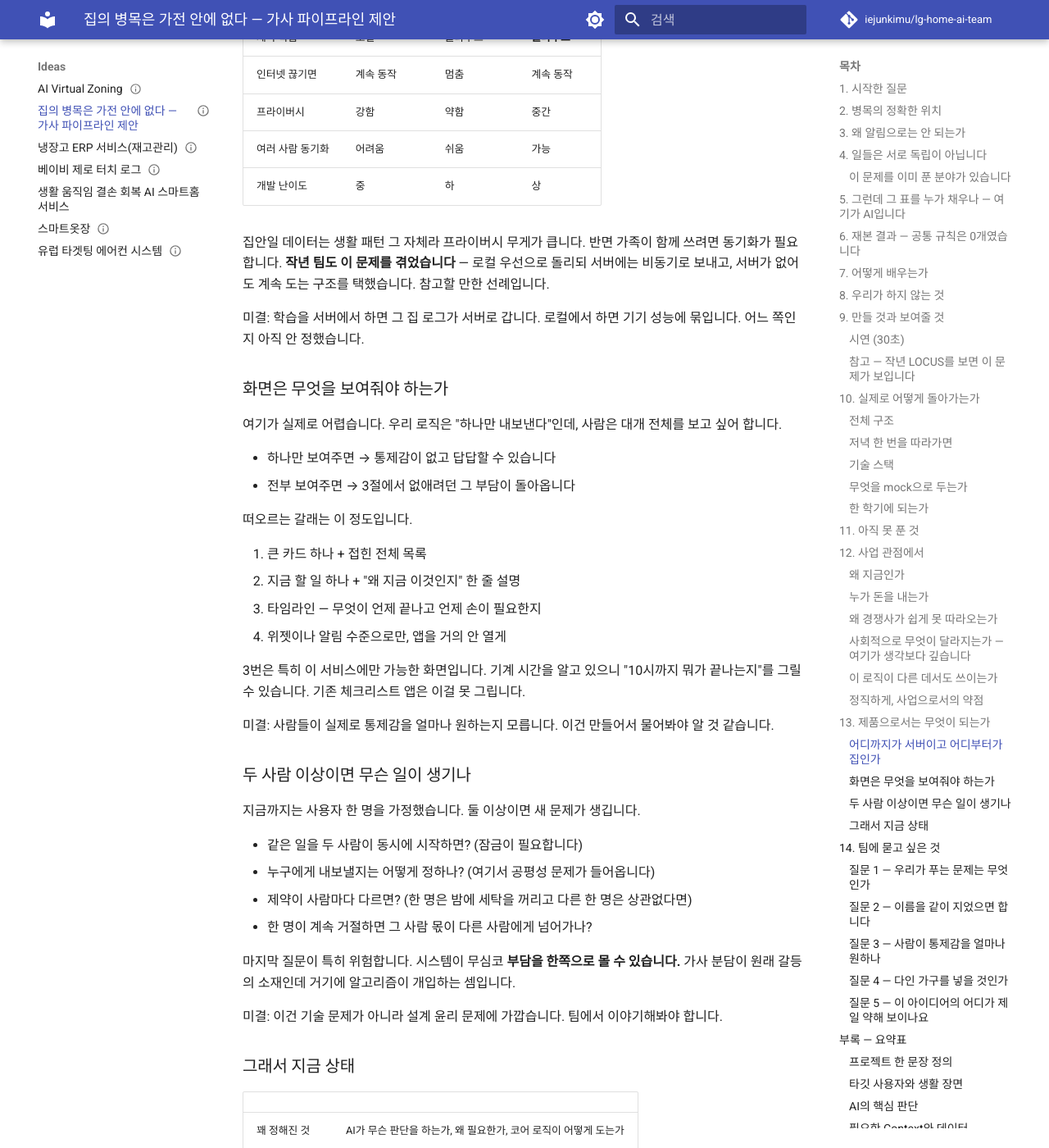
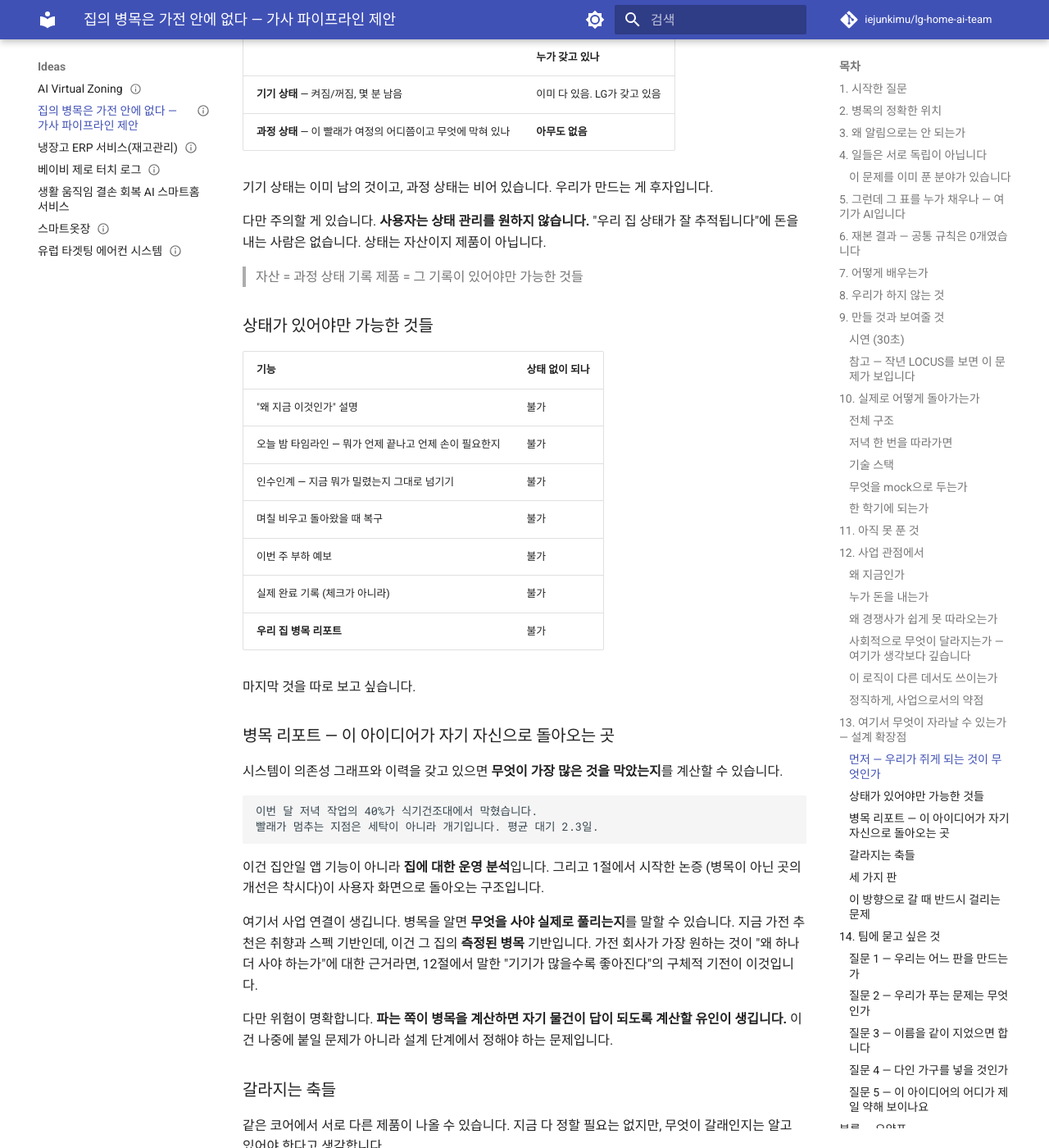
Before and after one commit to iejunkimu/lg-home-ai-team, an MkDocs documentation site: the page built from docs/ideas/가사-파이프라인-병목.md, in a window 1280 px wide and 1400 px high, scrolled down 13050 px. Shown: the whole window at 82% size. Built offline with MkDocs 1.6.1 and Material for MkDocs 9.7.7, drawn with Linux system fonts in a browser that asks for light colours; comment, search, counter and statistics services are not loaded; some of the changed text lies outside the part shown.

Commit message:
docs(ideas): 후반부를 설계 확장점으로 재구성, 방향 질문을 최상위로
앞부분(기본기)과 뒷부분(확장점)의 성격 차이를 문서 구조에 반영한다.

- 13절: 제품 갈래 나열 -> 확장점
  과정 상태를 자산으로 정의(기기 상태와 구분), 상태가 있어야만
  가능한 기능 목록, 병목 리포트, 6개 설계축, A/B/C 세 판
- 상태 정확도 문제를 방향 합의 이후 과제로 명시
- 14절 질문 1을 "어느 판인가"로 신설해 최상위 질문으로

````diff
--- a/docs/ideas/가사-파이프라인-병목.md
+++ b/docs/ideas/가사-파이프라인-병목.md
@@ -13,13 +13,18 @@
     아이디어 하나를 끝까지 밀어본 기록입니다. 완성안이 아니라 **논의 시작점**으로
     썼습니다.
 
-    - 1~7절: 문제 정의와 근거. 공개 데이터로 한 번 검증했습니다.
-    - 8~11절: 구현 범위. 꽤 좁혀졌습니다.
-    - 12~13절: 사업·사회·제품 관점. **여기는 갈래만 있고 정해진 게 적습니다.**
-    - 14절: 팀과 정하고 싶은 것들. 이름도 아직 없습니다.
+    **앞부분 — 기본기.** 1~11절은 문제 정의와 코어 로직입니다. 공개 데이터로 한 번
+    검증했고 꽤 좁혀졌습니다.
 
-    앞부분이 촘촘한 것은 확신이 커서가 아니라 그쪽부터 팠기 때문입니다. 뒷부분이
-    비어 있는 것이 이 문서의 결함이라기보다 **같이 채울 자리**라고 생각합니다.
+    **뒷부분 — 확장점.** 12~13절은 그 코어 위에 무엇이 자라날 수 있는가입니다.
+    사업·사회적 의미와 서비스 설계 축을 놓았는데, **여기는 갈래만 있고 정해진 것이
+    적습니다.**
+
+    앞이 촘촘한 것은 확신이 커서가 아니라 그쪽부터 팠기 때문입니다. 코어 로직은
+    Python 네 덩어리로 작고, 그것을 감싸는 서비스는 훨씬 다양해질 수 있습니다.
+    그 부분은 혼자 정할 것이 아니라고 생각해서 축과 갈래만 놓았습니다.
+
+    **14절 질문 1이 이 문서에서 가장 큰 질문입니다.**
 
 ## 1. 시작한 질문
 
@@ -517,84 +522,155 @@
 - 제조사에 붙는 모델은 그 회사의 API 정책에 종속됩니다.
 - 위 시장 수치는 일반적으로 알려진 추세이고, 정확한 출처 확인은 아직 하지 않았습니다.
 
-## 13. 제품으로서는 무엇이 되는가
+## 13. 여기서 무엇이 자라날 수 있는가 — 설계 확장점
 
-AI 부분은 앞에서 꽤 좁혀졌습니다. 좁혀진 것은 좋은 일이지만, 그것만으로 서비스가 되지는
-않습니다. 이 절은 나머지 절반이고, 솔직히 **여기가 가장 덜 판 부분**입니다. 정답 대신
-갈래를 적습니다.
+여기서부터는 성격이 다릅니다. 앞의 12절까지가 "이게 왜 문제이고 어떻게 푸는가"였다면,
+이 절은 **그 코어 위에 무엇을 얹을 수 있는가**입니다.
 
-### 어디까지가 서버이고 어디부터가 집인가
+솔직히 이 부분은 제가 덜 팠습니다. 그리고 혼자 정할 부분도 아니라고 생각합니다. 답 대신
+**축과 갈래**를 놓겠습니다. 창업 수업 쪽으로 가져간다면 오히려 여기가 본체가 될 수도
+있습니다.
 
-이 결정 하나가 나머지를 거의 다 정합니다.
+### 먼저 — 우리가 쥐게 되는 것이 무엇인가
 
-| | 전부 집 안에서 | 전부 서버에서 | 나눠서 |
+앞의 코어를 만들면 부산물로 하나가 생깁니다. **집안일의 과정 상태**입니다.
+
+이걸 정확히 구분해야 합니다.
+
+| | 누가 갖고 있나 |
+|---|---|
+| **기기 상태** — 켜짐/꺼짐, 몇 분 남음 | 이미 다 있음. LG가 갖고 있음 |
+| **과정 상태** — 이 빨래가 여정의 어디쯤이고 무엇에 막혀 있나 | **아무도 없음** |
+
+기기 상태는 이미 남의 것이고, 과정 상태는 비어 있습니다. 우리가 만드는 게 후자입니다.
+
+다만 주의할 게 있습니다. **사용자는 상태 관리를 원하지 않습니다.** "우리 집 상태가 잘
+추적됩니다"에 돈을 내는 사람은 없습니다. 상태는 자산이지 제품이 아닙니다.
+
+> 자산 = 과정 상태 기록
+> 제품 = 그 기록이 있어야만 가능한 것들
+
+### 상태가 있어야만 가능한 것들
+
+| 기능 | 상태 없이 되나 |
+|---|---|
+| "왜 지금 이것인가" 설명 | 불가 |
+| 오늘 밤 타임라인 — 뭐가 언제 끝나고 언제 손이 필요한지 | 불가 |
+| 인수인계 — 지금 뭐가 밀렸는지 그대로 넘기기 | 불가 |
+| 며칠 비우고 돌아왔을 때 복구 | 불가 |
+| 이번 주 부하 예보 | 불가 |
+| 실제 완료 기록 (체크가 아니라) | 불가 |
+| **우리 집 병목 리포트** | 불가 |
+
+마지막 것을 따로 보고 싶습니다.
+
+### 병목 리포트 — 이 아이디어가 자기 자신으로 돌아오는 곳
+
+시스템이 의존성 그래프와 이력을 갖고 있으면 **무엇이 가장 많은 것을 막았는지**를 계산할
+수 있습니다.
+
+```
+이번 달 저녁 작업의 40%가 식기건조대에서 막혔습니다.
+빨래가 멈추는 지점은 세탁이 아니라 개기입니다. 평균 대기 2.3일.
+```
+
+이건 집안일 앱 기능이 아니라 **집에 대한 운영 분석**입니다. 그리고 1절에서 시작한 논증
+(병목이 아닌 곳의 개선은 착시다)이 사용자 화면으로 돌아오는 구조입니다.
+
+여기서 사업 연결이 생깁니다. 병목을 알면 **무엇을 사야 실제로 풀리는지**를 말할 수
+있습니다. 지금 가전 추천은 취향과 스펙 기반인데, 이건 그 집의 **측정된 병목** 기반입니다.
+가전 회사가 가장 원하는 것이 "왜 하나 더 사야 하는가"에 대한 근거라면, 12절에서 말한
+"기기가 많을수록 좋아진다"의 구체적 기전이 이것입니다.
+
+다만 위험이 명확합니다. **파는 쪽이 병목을 계산하면 자기 물건이 답이 되도록 계산할
+유인이 생깁니다.** 이건 나중에 붙일 문제가 아니라 설계 단계에서 정해야 하는 문제입니다.
+
+### 갈라지는 축들
+
+같은 코어에서 서로 다른 제품이 나올 수 있습니다. 지금 다 정할 필요는 없지만, 무엇이
+갈래인지는 알고 있어야 한다고 생각합니다.
+
+| 축 | 갈래 |
+|---|---|
+| **우리는 무슨 계층인가** | 완결형 앱 / 다른 앱이 쓰는 상태 계층 / 가전 생태계의 기본 기능 |
+| **파는 단위** | 다음 할 일 / 상태 가시성 / 학습된 제약 / 완료 증명 |
+| **시간 지평** | 지금 · 오늘 · 과거 · 미래 |
+| **공유 범위** | 혼자 / 가구 / 가구 + 외부(도우미·부모님 댁·셰어하우스) |
+| **무엇이 꽂히는가** | 집안일 / 식물 / 반려동물 / 약 복용 / 등원 준비 |
+| **서버·로컬 경계** | 전부 로컬 / 전부 서버 / 학습만 서버 |
+
+세 번째 축을 짚고 싶습니다. **지금까지 우리는 "지금"만 팠습니다.** 과거(이력·리포트)와
+미래(부하 예보)가 통째로 비어 있고, 사업 가치는 오히려 그쪽에 있을 수 있습니다.
+
+다섯 번째 축도 흥미롭습니다. 의존성 그래프는 집안일 전용이 아닙니다. 식물 물주기, 약
+복용, 아이 등원 준비 — 전부 "긴 대기 + 짧은 개입 + 서로 막음"이라는 같은 형태입니다.
+즉 이 제품은 기능을 늘려서 크는 게 아니라 **도메인을 꽂아서** 큽니다.
+
+### 세 가지 판
+
+위 축들을 조합하면 대략 세 방향이 나옵니다.
+
+| | A: 저녁 도우미 | B: 집의 상태 계층 | C: 집 운영 분석 |
 |---|---|---|---|
-| 상태 저장 | 로컬 | 클라우드 | 로컬 |
-| 제약 학습 | 로컬 | 클라우드 | **클라우드** |
-| 인터넷 끊기면 | 계속 동작 | 멈춤 | 계속 동작 |
-| 프라이버시 | 강함 | 약함 | 중간 |
-| 여러 사람 동기화 | 어려움 | 쉬움 | 가능 |
-| 개발 난이도 | 중 | 하 | 상 |
+| 첫 화면 | 지금 할 일 하나 | 상태 대시보드 | 병목 리포트 |
+| 시간 지평 | 지금 | 지금 + 오늘 | 과거 + 미래 |
+| 사용자 | 개인 | 가구 · 외부 | 개인 · 제조사 |
+| 창업 서사 | 약함 | 중간 (플랫폼) | **강함** |
+| 한 학기 데모 | **쉬움** | 중간 | 어려움 (이력 필요) |
 
-집안일 데이터는 생활 패턴 그 자체라 프라이버시 무게가 큽니다. 반면 가족이 함께 쓰려면
-동기화가 필요합니다. **작년 팀도 이 문제를 겪었습니다** — 로컬 우선으로 돌리되 서버에는
-비동기로 보내고, 서버가 없어도 계속 도는 구조를 택했습니다. 참고할 만한 선례입니다.
+지금 이 문서의 9~10절은 A를 가정하고 쓰였습니다. 데모가 확실하기 때문입니다.
+C는 창업 쪽에서 제일 세지만 이력이 쌓여야 나오는 기능이라 한 학기 검증이 어렵습니다.
 
-미결: 학습을 서버에서 하면 그 집 로그가 서버로 갑니다. 로컬에서 하면 기기 성능에
-묶입니다. 어느 쪽인지 아직 안 정했습니다.
+**A로 만들고 C를 지평으로 두는 조합**도 가능합니다 — "지금 보여드리는 건 저녁 한 번이지만,
+이 기록이 쌓이면 집의 병목을 계산할 수 있습니다." 다만 그러면 발표에서 축이 둘이 되니
+조심해야 합니다.
 
-### 화면은 무엇을 보여줘야 하는가
+### 이 방향으로 갈 때 반드시 걸리는 문제
 
-여기가 실제로 어렵습니다. 우리 로직은 "하나만 내보낸다"인데, 사람은 대개 전체를 보고
-싶어 합니다.
+방향에 동의가 된 다음에 풀 문제지만, 미리 적어둡니다.
 
-- 하나만 보여주면 → 통제감이 없고 답답할 수 있습니다
-- 전부 보여주면 → 3절에서 없애려던 그 부담이 돌아옵니다
+**모든 것이 상태 정확도에 달려 있습니다.** 상태가 틀어지면 위의 모든 기능이 무의미해집니다.
+그리고 상태를 갱신하는 건 결국 사용자입니다.
 
-떠오르는 갈래는 이 정도입니다.
+여기서 자기모순이 생깁니다. 우리는 사용자 부담을 줄인다고 했는데, 상태 입력이라는 새
+부담을 만듭니다.
 
-1. 큰 카드 하나 + 접힌 전체 목록
-2. 지금 할 일 하나 + "왜 지금 이것인지" 한 줄 설명
-3. 타임라인 — 무엇이 언제 끝나고 언제 손이 필요한지
-4. 위젯이나 알림 수준으로만, 앱을 거의 안 열게
+그래서 원칙 하나가 필요해 보입니다 — **상태 갱신이 별도 작업이 아니라 사용 과정의
+부산물이어야 합니다.** "완료" 버튼 하나가 곧 상태 갱신이 되게. 이 원칙이 화면 설계를
+거의 다 결정할 것 같습니다.
 
-3번은 특히 이 서비스에만 가능한 화면입니다. 기계 시간을 알고 있으니 "10시까지 뭐가
-끝나는지"를 그릴 수 있습니다. 기존 체크리스트 앱은 이걸 못 그립니다.
+그리고 이건 위의 다섯 번째 축(도메인 확장)과 충돌합니다. 도메인을 늘릴수록 갱신 부담이
+커집니다. **확장성과 정확도가 반대로 움직입니다.**
 
-미결: 사람들이 실제로 통제감을 얼마나 원하는지 모릅니다. 이건 만들어서 물어봐야 알 것
-같습니다.
-
-### 두 사람 이상이면 무슨 일이 생기나
-
-지금까지는 사용자 한 명을 가정했습니다. 둘 이상이면 새 문제가 생깁니다.
-
-- 같은 일을 두 사람이 동시에 시작하면? (잠금이 필요합니다)
-- 누구에게 내보낼지는 어떻게 정하나? (여기서 공평성 문제가 들어옵니다)
-- 제약이 사람마다 다르면? (한 명은 밤에 세탁을 꺼리고 다른 한 명은 상관없다면)
-- 한 명이 계속 거절하면 그 사람 몫이 다른 사람에게 넘어가나?
-
-마지막 질문이 특히 위험합니다. 시스템이 무심코 **부담을 한쪽으로 몰 수 있습니다.**
-가사 분담이 원래 갈등의 소재인데 거기에 알고리즘이 개입하는 셈입니다.
-
-미결: 이건 기술 문제가 아니라 설계 윤리 문제에 가깝습니다. 팀에서 이야기해봐야 합니다.
-
-### 그래서 지금 상태
-
-| | |
-|---|---|
-| 꽤 정해진 것 | AI가 무슨 판단을 하는가, 왜 필요한가, 코어 로직이 어떻게 도는가 |
-| 갈래만 있는 것 | 서버/로컬 경계, 화면 형태, 다인 가구 처리 |
-| 아예 안 본 것 | 온보딩, 알림 정책, 데이터 보관 기간, 접근성 |
-
-역할 분담으로 보면 AI·데이터 쪽은 할 일이 비교적 분명하고, **백엔드와 프론트는 아직
-설계 여지가 큽니다.** 이걸 단점으로 적지 않는 이유는, 여기가 팀에서 같이 정할 부분이라고
-생각하기 때문입니다.
+이 문제를 지금 풀지는 않겠습니다. 방향이 정해진 다음의 일이라고 생각합니다.
 
 ## 14. 팀에 묻고 싶은 것
 
-문서를 닫는 대신 열어둔 것들입니다. 순서는 중요한 순입니다.
+문서를 닫는 대신 열어둔 것들입니다. 앞의 두 개가 나머지를 거의 다 정합니다.
 
-### 질문 1 — 우리가 푸는 문제는 무엇인가
+### 질문 1 — 우리는 어느 판을 만드는가
+
+> 13절의 **A(저녁 도우미) · B(집의 상태 계층) · C(집 운영 분석)** 중 어디를 목표로
+> 둘까요? 아니면 A로 만들고 C를 지평으로 두는 조합일까요?
+
+이 질문을 가장 앞에 두는 이유가 있습니다. 지금 이 문서는 앞부분(1~11절)이 촘촘하고
+뒷부분이 성깁니다. 그건 제가 코어 로직 쪽만 팠기 때문이고, **바깥 서비스를 어떻게
+설계할지는 아직 백지에 가깝습니다.**
+
+그리고 그 백지가 작은 부분이 아닙니다. 코어는 Python 로직 네 덩어리로 꽤 작습니다.
+그걸 감싸는 웹 서비스·백엔드·화면은 훨씬 다양해질 수 있고, 창업 수업 쪽으로 가져간다면
+오히려 그쪽이 본체입니다.
+
+이 답이 정해지면 따라서 정해지는 것들:
+
+- 첫 화면에 무엇이 뜨는가
+- 서버와 로컬의 경계
+- 데모에서 무엇을 보여주는가
+- 백엔드·프론트 담당이 실제로 무엇을 만드는가
+
+저는 A로 데모하고 C를 지평으로 두는 쪽에 조금 기울어 있지만, 확신은 없습니다.
+
+### 질문 2 — 우리가 푸는 문제는 무엇인가
 
 > **집을 깨끗하게 만드는 것**인가요, 아니면 **사용자가 집에 대해 내려야 하는 판단
 > 횟수를 줄이는 것**인가요?
@@ -605,10 +681,9 @@
 한 학기에 못 합니다. 후자면 지금까지 말한 게 전부 문제 자체가 되고, 평가도 명확해집니다
 — 사용자가 오늘 저녁 몇 번 판단했는가.
 
-저는 후자라고 생각하지만 이건 팀이 정할 문제입니다. 이 답이 정해지면 목표 함수, 평가
-지표, 시연 구성이 한꺼번에 정해집니다.
+저는 후자라고 생각하지만 이건 팀이 정할 문제입니다.
 
-### 질문 2 — 이름을 같이 지었으면 합니다
+### 질문 3 — 이름을 같이 지었으면 합니다
 
 이 문서에는 아직 아이디어 이름이 없습니다. 일부러 비워뒀습니다.
 
@@ -616,42 +691,36 @@
 편하지만 서비스 이름으로는 맞지 않습니다. LOCUS나 HomeQuest처럼 **한 단어로 철학이
 드러나는 이름**이 필요한데, 그건 혼자 정할 게 아니라고 생각합니다.
 
-지금 떠오르는 결은 이 정도인데 셋 다 마음에 완전히 들지는 않습니다.
+떠오르는 결은 이 정도인데 셋 다 마음에 완전히 들지는 않습니다.
 
 - 집안일의 순서를 아는 집
 - 다음 하나만 알려주는 집
 - 사용자 대신 기억하는 집
 
-질문 1의 답이 나오면 방향이 좁혀질 것 같습니다.
-
-### 질문 3 — 사람이 통제감을 얼마나 원하나
-
-우리 로직은 "하나만 내보낸다"인데, 이게 답답할 수 있습니다. 전부 보여주면 없애려던
-부담이 돌아오고, 하나만 보여주면 시스템에 끌려다니는 느낌이 됩니다.
-
-13절에 네 가지 화면 갈래를 적어뒀는데 어느 쪽인지 모르겠습니다. 각자 자기 경험으로
-어느 쪽이 나을지 감이 있으면 듣고 싶습니다.
+질문 1과 2의 답이 나오면 방향이 좁혀질 것 같습니다.
 
 ### 질문 4 — 다인 가구를 넣을 것인가
 
 혼자 사는 사람만 가정하면 구현이 훨씬 쉽습니다. 하지만 12절의 사회적 의미
 (anticipate와 monitor가 한 사람에게 몰린다)는 **여러 명일 때 훨씬 강해집니다.**
 
-즉 구현 난이도와 이야기의 힘이 반대로 움직입니다. 한 학기 안이라는 조건에서 어디를
-잡을지 정해야 합니다.
+구현 난이도와 이야기의 힘이 반대로 움직입니다. 한 학기라는 조건에서 어디를 잡을지
+정해야 합니다.
 
-그리고 여기에는 위험도 있습니다. 시스템이 무심코 부담을 한쪽으로 몰 수 있습니다.
-거절이 반복되면 그 몫이 다른 사람에게 넘어가는 구조가 될 수 있는데, 이건 기술이 아니라
-설계 윤리 문제에 가깝습니다.
+여기에는 위험도 있습니다. 거절이 반복되면 그 몫이 다른 사람에게 넘어가는 구조가 될 수
+있고, 시스템이 무심코 부담을 한쪽으로 몰 수 있습니다. 기술이 아니라 설계 윤리 문제입니다.
 
 ### 질문 5 — 이 아이디어의 어디가 제일 약해 보이나요
 
-제가 보기에 약한 곳은 세 군데입니다.
+제가 보기에 약한 곳은 이 정도입니다.
 
 1. 인접 영역이 포화 상태라 **설명 없이는 기존 앱과 구분이 안 됩니다** (6절 측정이
-   그 구분선이지만, 발표에서 그걸 30초 안에 전달할 수 있을지 모르겠습니다)
+   그 구분선이지만, 발표에서 30초 안에 전달할 수 있을지 모르겠습니다)
 2. 거절의 이유를 구분하는 방법이 아직 없습니다 (11절)
-3. 사용자가 실제로 이 방식을 원하는지 검증한 적이 없습니다
+3. **모든 것이 상태 정확도에 달려 있는데, 상태를 갱신하는 건 결국 사용자입니다** (13절)
+4. 사용자가 실제로 이 방식을 원하는지 검증한 적이 없습니다
+
+3번이 제일 크다고 생각합니다. 다만 이건 질문 1의 답이 나온 뒤에 풀 문제라고 봅니다.
 
 다른 곳이 더 약해 보인다면 그게 더 중요한 정보입니다. 이 문서를 반박하는 쪽으로 읽어
 주셨으면 합니다.
@@ -737,7 +806,7 @@
 
 #### 차별화 핵심
 
-> 기존 서비스가 "무엇을 해야 하는지"를 알려준다면, 이 서비스는 **"지금 무엇이 가능한지"**를
+> 기존 서비스가 "무엇을 해야 하는지"를 알려준다면, 이 서비스는 **"지금 무엇이 가능한지"** 를
 > 판단한다. 목록을 주는 것이 아니라 막힌 것을 세우고 풀린 것만 내보낸다.
 
 ### 역대 프로젝트와 중복 검토
@@ -766,6 +835,9 @@
 만드는 것은 Python 로직 네 덩어리와 최소 화면입니다. 새 모델 훈련도, 새 센서도, 특별한
 하드웨어도 필요 없습니다. 상세는 10절.
 
+단, 위 범위는 13절의 **A(저녁 도우미)** 를 가정한 것입니다. B나 C로 가면 백엔드와 화면
+쪽 범위가 달라집니다 — 14절 질문 1.
+
 ### 예상 위험요소와 대응
 
 | 위험 | 대응 |
@@ -788,9 +860,9 @@
 가장 낮은 항목은 혁신성이고, 이유는 **설명 없이는 기존 앱과 구분되어 보이지 않기
 때문**입니다. 6절의 측정 결과가 그 구분선 역할을 합니다.
 
-이 점수는 제가 매긴 것이라 팀 판단과 다를 수 있습니다. 특히 완결성 8점은 "AI 부분이
-좁혀졌다"는 근거로 준 것인데, 13절에서 적었듯 백엔드·프론트 쪽은 아직 갈래만 있는
-상태라 낮게 보실 수도 있습니다.
+이 점수는 제가 매긴 것이라 팀 판단과 다를 수 있습니다. 특히 완결성 8점은 **코어 로직
+기준**입니다. 13절에서 적었듯 그것을 감싸는 서비스 설계는 아직 갈래만 있는 상태라 더
+낮게 보실 수도 있습니다.
 
 ### 이 문서가 하지 않는 주장
 
````
